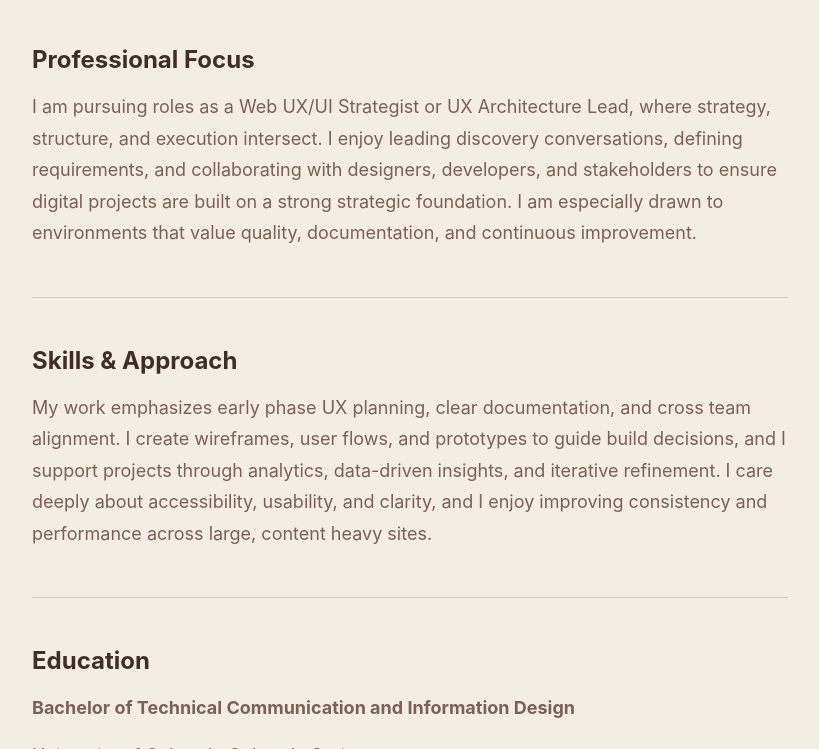
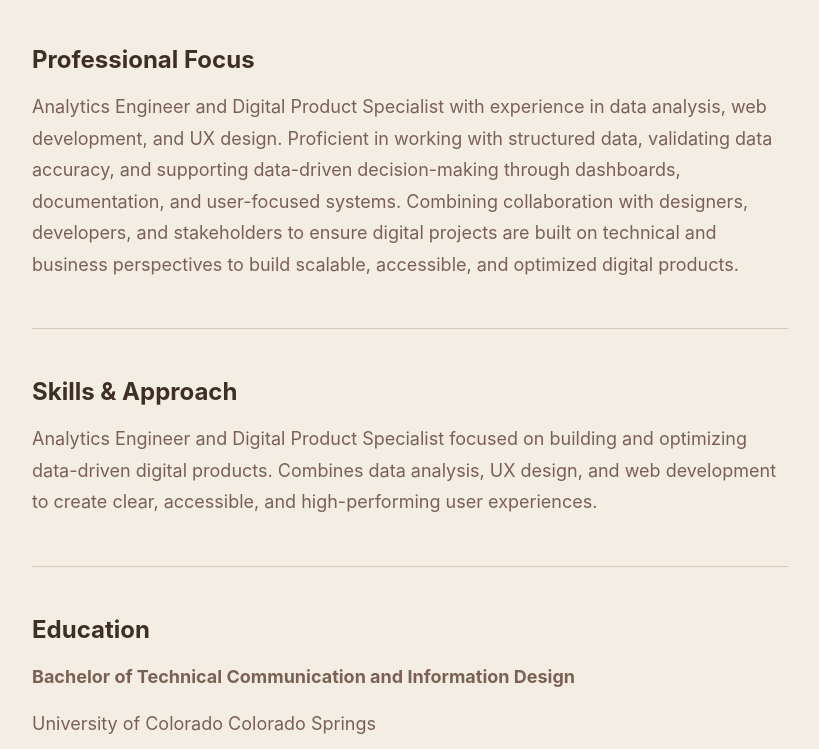
Before and after one commit to Mariah-LLopez/Portfolio, a plain HTML site: page about.html in a window 1280 px wide. Shown: the part 648-1397 px from the top of the page, without its empty margins (230-1049 px from the left). Drawn offline with Linux system fonts and the light colour scheme.

Commit message:
Revise about section to reflect new professional focus

```diff
--- a/about.html
+++ b/about.html
@@ -74,21 +74,20 @@
         <section class="about-section" aria-labelledby="about-focus">
           <h2 class="about-section__title" id="about-focus">Professional Focus</h2>
           <p>
-            I am pursuing roles as a Web UX/UI Strategist or UX Architecture Lead, where strategy, structure,
-            and execution intersect. I enjoy leading discovery conversations, defining requirements, and
-            collaborating with designers, developers, and stakeholders to ensure digital projects are built on
-            a strong strategic foundation. I am especially drawn to environments that value quality,
-            documentation, and continuous improvement.
+            Analytics Engineer and Digital Product Specialist with experience in data analysis, web development,
+            and UX design. Proficient in working with structured data, validating data accuracy, and supporting
+            data-driven decision-making through dashboards, documentation, and user-focused systems. Combining
+            collaboration with designers, developers, and stakeholders to ensure digital projects are built on
+            technical and business perspectives to build scalable, accessible, and optimized digital products.
           </p>
         </section>
 
         <section class="about-section" aria-labelledby="about-skills">
           <h2 class="about-section__title" id="about-skills">Skills &amp; Approach</h2>
           <p>
-            My work emphasizes early phase UX planning, clear documentation, and cross team alignment. I create
-            wireframes, user flows, and prototypes to guide build decisions, and I support projects through analytics,
-            data-driven insights, and iterative refinement. I care deeply about accessibility, usability, and clarity, and I
-            enjoy improving consistency and performance across large, content heavy sites.
+            Analytics Engineer and Digital Product Specialist focused on building and optimizing data-driven
+            digital products. Combines data analysis, UX design, and web development to create clear,
+            accessible, and high-performing user experiences.
           </p>
         </section>
 
```
